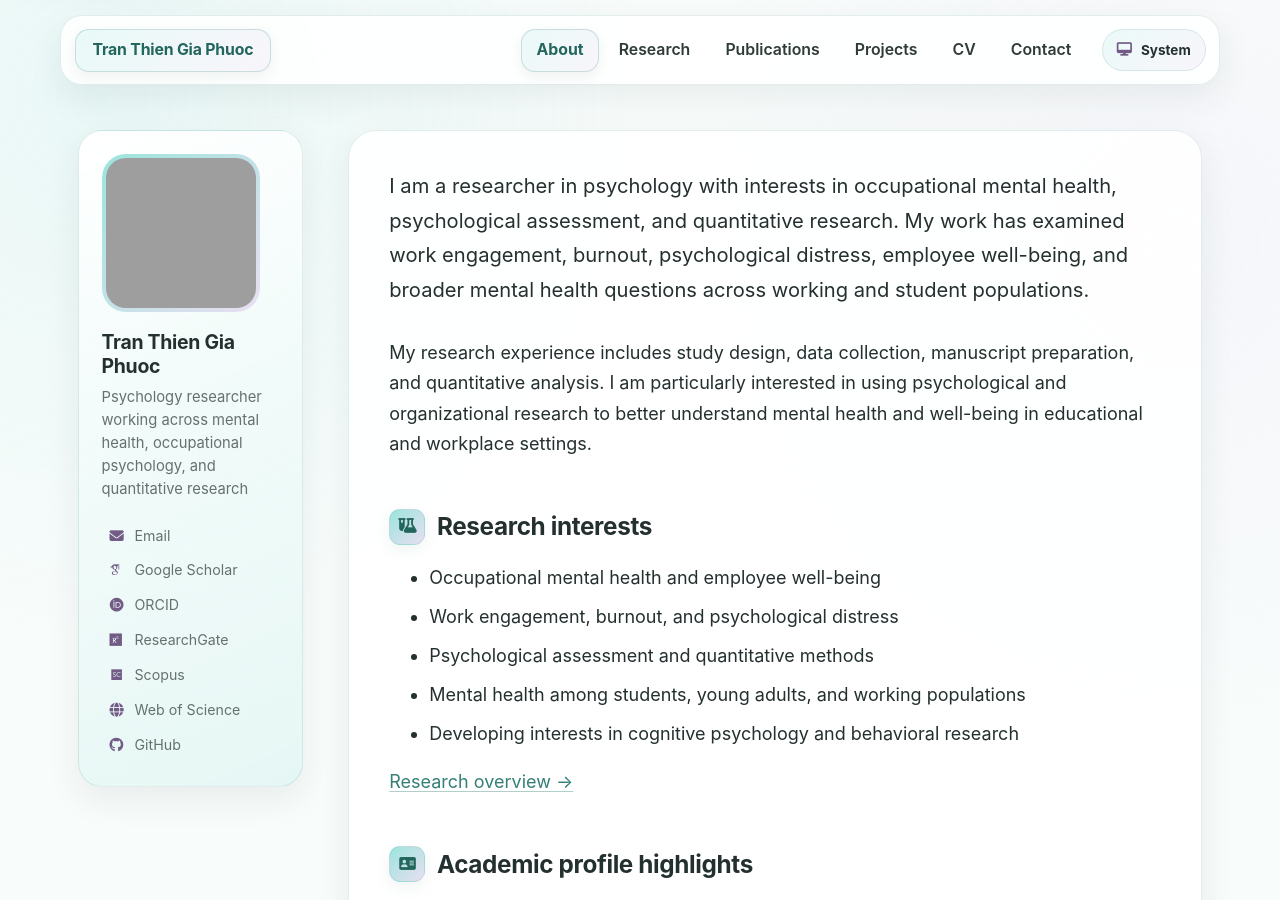
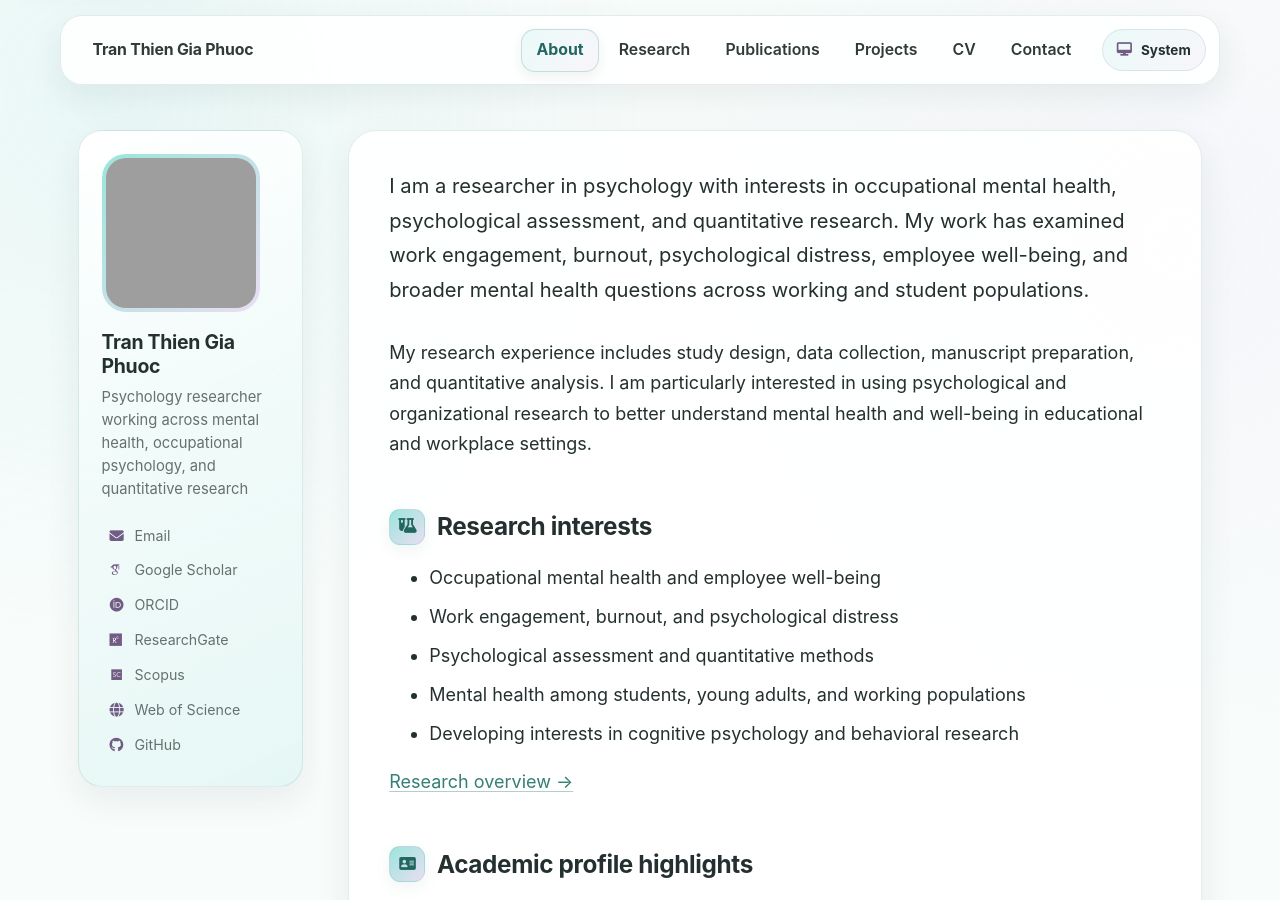
Before and after one commit to ttgpPsychMH/ttgpPsychMH.github.io, a Jekyll site: the page built from _pages/about.md, in a window 1280 px wide and 900 px high. Built offline with Jekyll 4.4.1, drawn with Linux system fonts in a browser that asks for light colours; some web fonts are replaced; a script that is not in the unit is left out; grey boxes are pictures that could not be loaded.

```diff
--- a/_includes/masthead.html
+++ b/_includes/masthead.html
@@ -3,10 +3,7 @@
   <div class="masthead__inner-wrap">
     <div class="masthead__menu">
       <nav id="site-nav" class="site-nav" aria-label="Primary navigation">
-        <a
-          class="site-nav__brand{% if page.url == '/' or page.url == '/index.html' %} is-active{% endif %}"
-          href="{{ base_path }}/"
-          {% if page.url == '/' or page.url == '/index.html' %}aria-current="page"{% endif %}>
+        <a class="site-nav__brand" href="{{ base_path }}/">
           {{ site.title }}
         </a>
 
```
